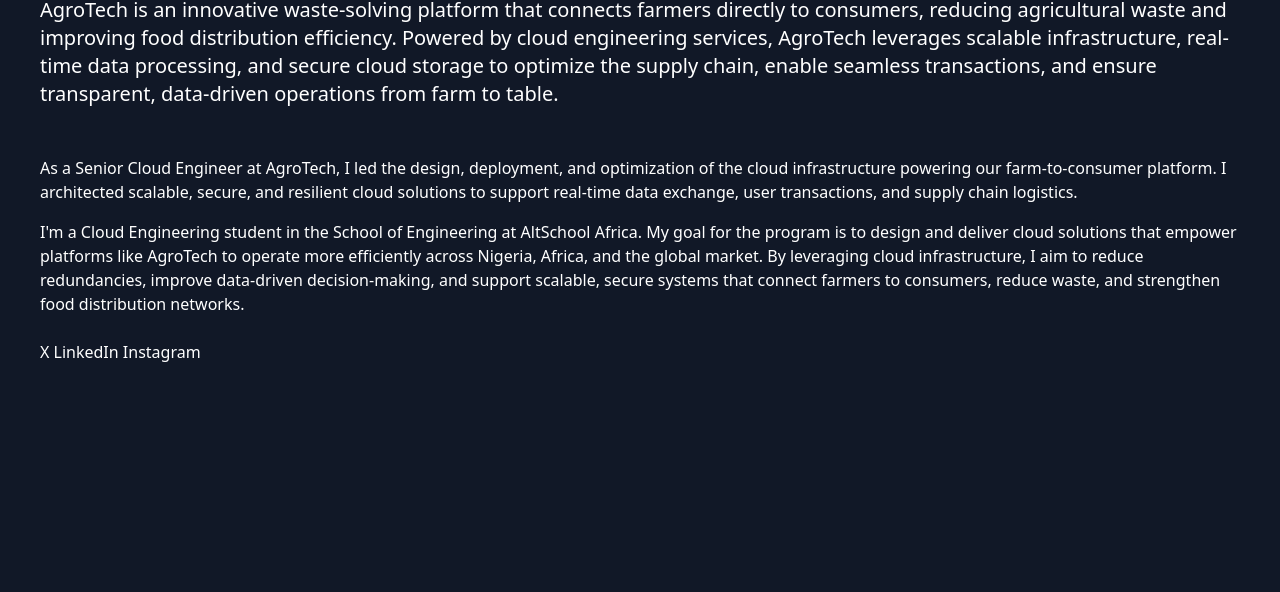
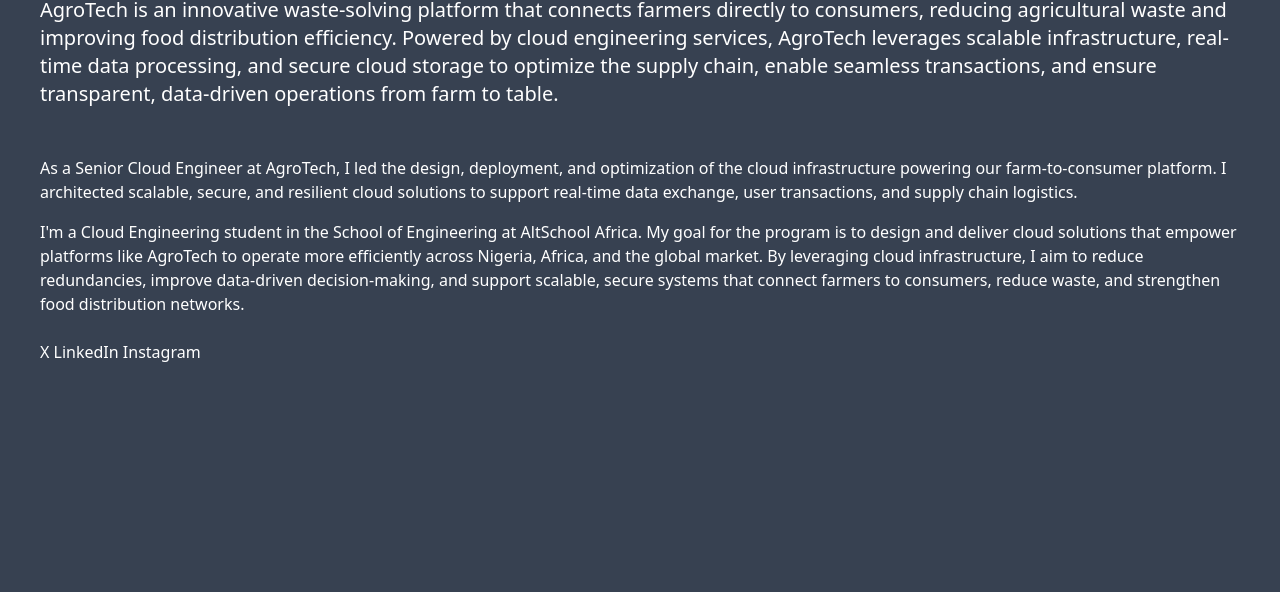
Before and after one commit to Jaynimi/cloud-engineering-exam, a plain HTML site: page myapp/public/index.html in a window 1280 px wide. Shown: the part 208-800 px from the top of the page. Drawn offline with nearby package versions, Linux system fonts and the light colour scheme.

Commit message:
Color change

```diff
--- a/myapp/public/index.html
+++ b/myapp/public/index.html
@@ -8,7 +8,7 @@
     <title>Document</title>
 </head>
 
-<body class="bg-gray-900 text-white p-10">
+<body class="bg-gray-700 text-white p-10">
     <main>
         <h1 class="text-6xl font-bold">Omoleegho Jonathan</h1>
         <h3 class="text-5xl font-bold">Senior Cloud Engineer</h3>
```
